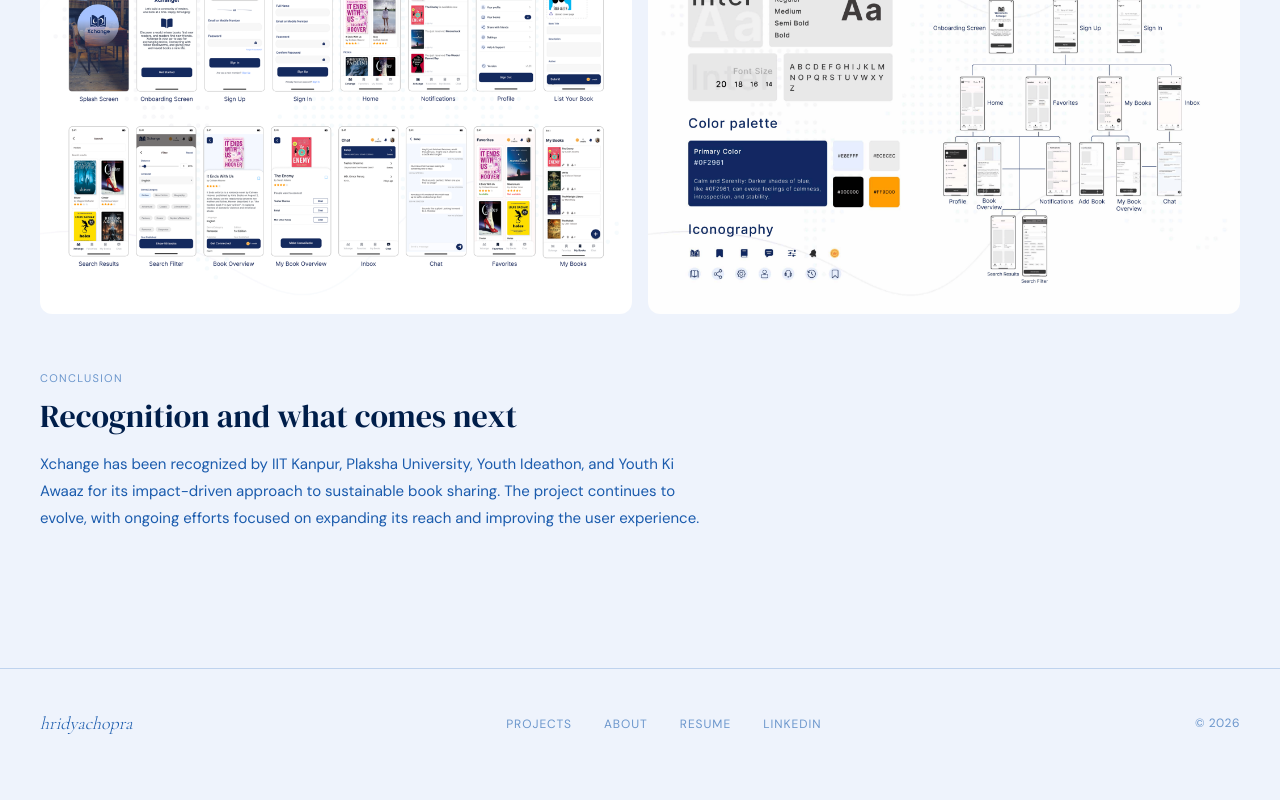
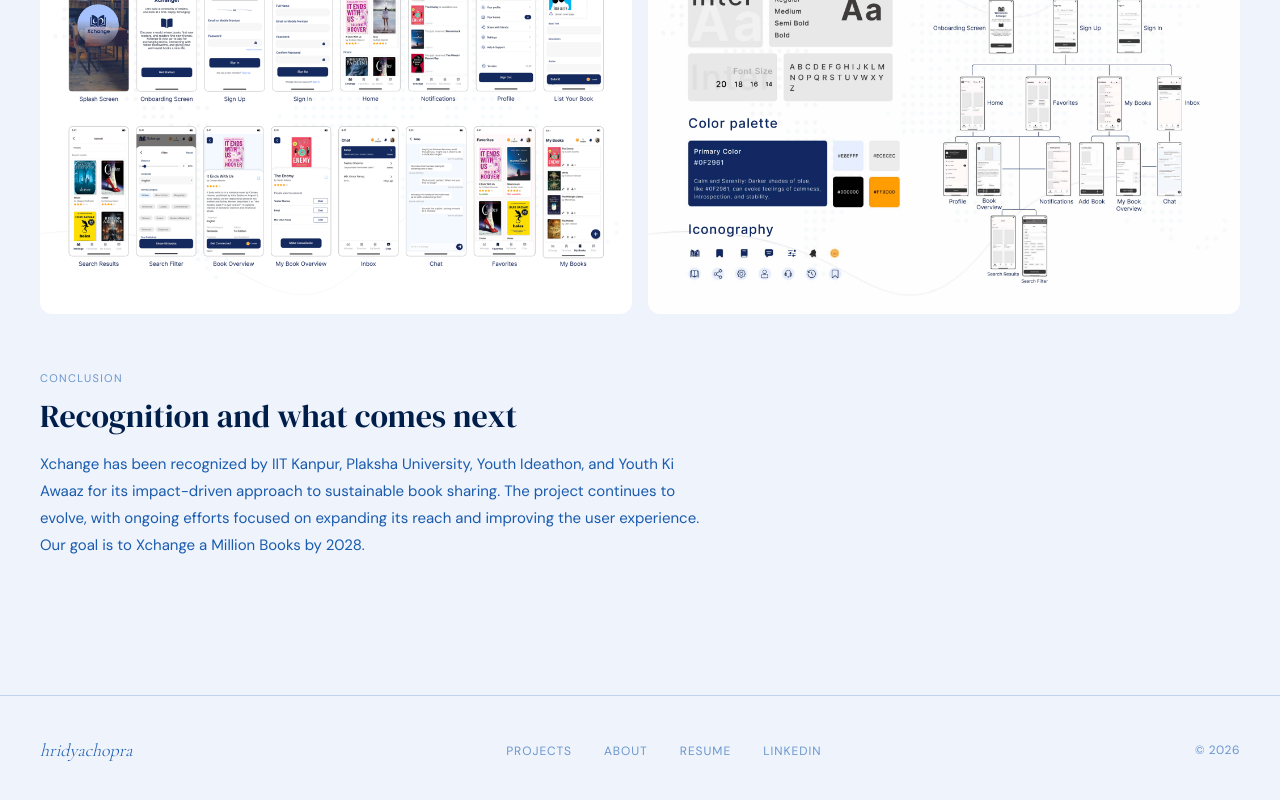
Before and after one commit to choprahridya/hridyachopra, a Next.js app: page /projects/1 in a window 1280 px wide. Shown: the part 2873-3673 px from the top of the page. Before the commit the page ends 3650 px from the top, so only its background shows below. Built offline with nearby package versions, Linux system fonts and the light colour scheme.

Commit message:
Add million books by 2028 goal to Xchange conclusion

```diff
--- a/app/projects/[slug]/page.tsx
+++ b/app/projects/[slug]/page.tsx
@@ -42,7 +42,7 @@
         type: 'text',
         label: 'Conclusion',
         heading: 'Recognition and what comes next',
-        body: 'Xchange has been recognized by IIT Kanpur, Plaksha University, Youth Ideathon, and Youth Ki Awaaz for its impact-driven approach to sustainable book sharing. The project continues to evolve, with ongoing efforts focused on expanding its reach and improving the user experience.',
+        body: 'Xchange has been recognized by IIT Kanpur, Plaksha University, Youth Ideathon, and Youth Ki Awaaz for its impact-driven approach to sustainable book sharing. The project continues to evolve, with ongoing efforts focused on expanding its reach and improving the user experience. Our goal is to Xchange a Million Books by 2028.',
       },
     ],
   },
```
